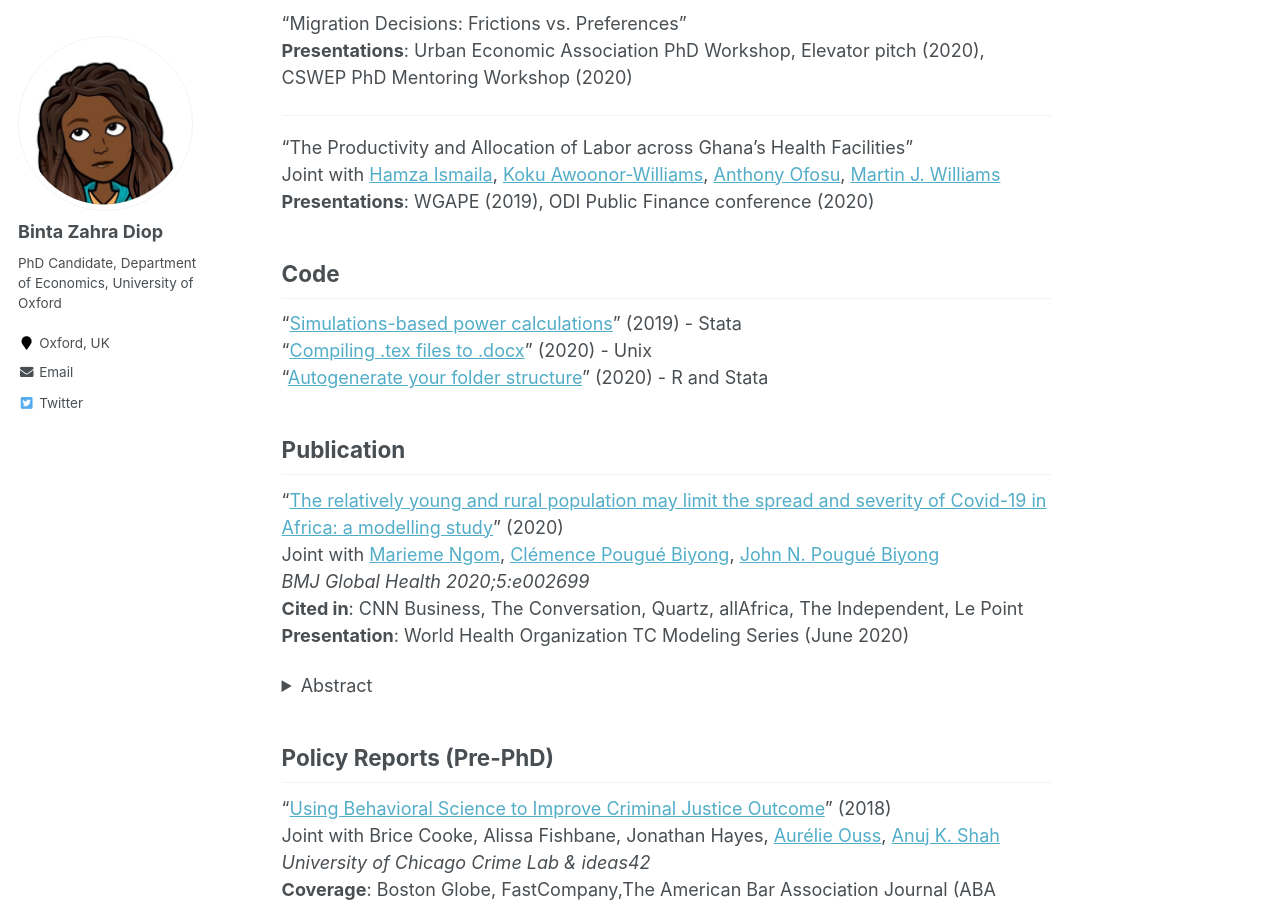
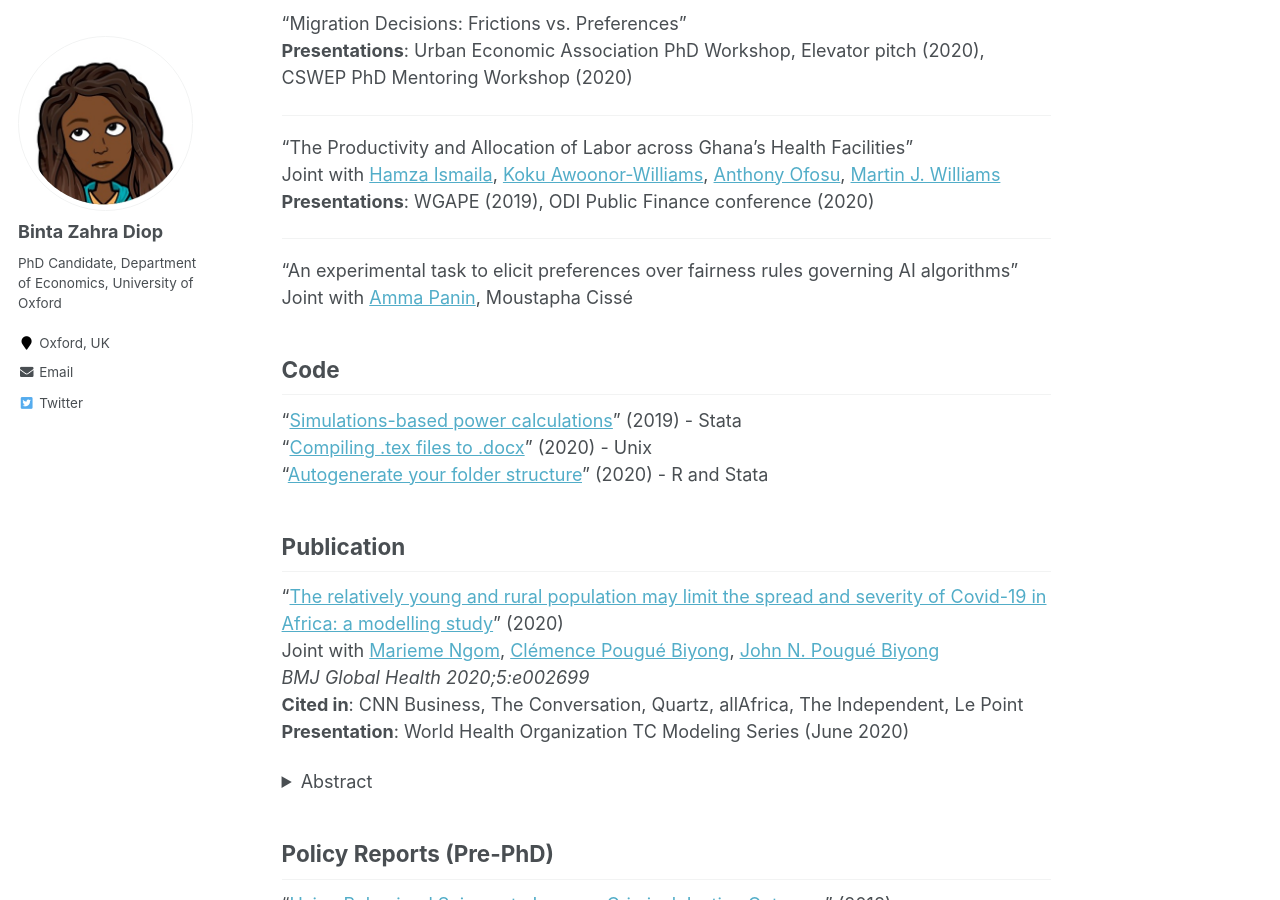
Before and after one commit to bzdiop/bzdiop.github.io, a Jekyll site: the page built from _pages/about.md, in a window 1280 px wide and 900 px high, scrolled down 852 px. Built offline with Jekyll 4.4.1, drawn with Linux system fonts in a browser that asks for light colours.

Commit message:
fairness

```diff
--- a/_pages/about.md
+++ b/_pages/about.md
@@ -42,6 +42,11 @@ I explore how an input subsidy aimed at improving productivity can change migrat
 Joint with [Hamza Ismaila](https://www.researchgate.net/profile/Hamza_Ismaila), [Koku Awoonor-Williams](https://www.africahealthpot.org/profilesingle.php?id=2), [Anthony Ofosu](https://www.researchgate.net/profile/Anthony_Ofosu), [Martin J. Williams](https://martinjwilliams.com/)
 **Presentations**: WGAPE (2019), ODI Public Finance conference (2020)
 
+ ****
+"An experimental task to elicit preferences over fairness rules governing AI algorithms"
+Joint with [Amma Panin](http://ammapanin.com/), Moustapha Cissé
+
+
 ## Code
 "[Simulations-based power calculations](https://www.csae.ox.ac.uk/materials/coderscorner/949/coderscornerttweek5fm.pdf)" (2019) - Stata
 "[Compiling .tex files to .docx](https://www.csae.ox.ac.uk/materials/coderscorner/1010/coderscornermt19week4fm1.pdf)" (2020) - Unix
```
